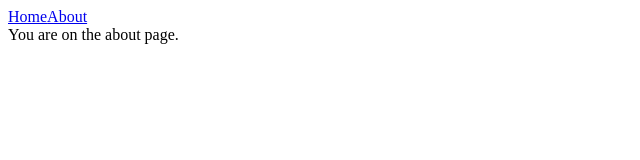
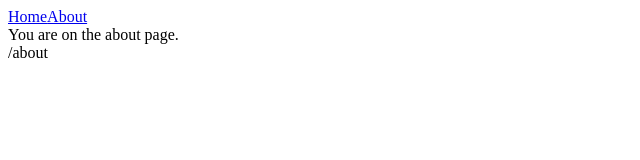
Before and after one commit to sonimanish180/React-Assignments-Set-2---Adding-Navigation-to-React-App, a React app: page /about in a window 1280 px wide. Shown: the top 160 px of the page, without its empty margins (0-640 px from the left). Built offline with nearby package versions, Linux system fonts and the light colour scheme.

Commit message:
chnages1

```diff
--- a/src/components/About.jsx
+++ b/src/components/About.jsx
@@ -9,5 +9,11 @@ import React from "react";
 
 // export default About;
 export default function About() {
-  return <div>You are on the about page.</div>;
+  // const path = this.props.path;
+  return (
+    <>
+      <div>You are on the about page.</div>
+      {/* <LocationDisplay paths={"about"} /> */}
+    </>
+  );
 }
--- a/src/components/App.js
+++ b/src/components/App.js
@@ -2,7 +2,9 @@ import React, { Component } from "react";
 import { Route, Switch } from "react-router-dom";
 import "../styles/App.css";
 import About from "./About";
+import Badpage from "./BadPage";
 import Home from "./Home";
+import LocationDisplay from "./LocationDisplay";
 
 class App extends Component {
   render() {
@@ -12,9 +14,11 @@ class App extends Component {
         <a href="/">Home</a>
         <a href="/about">About</a>
         <Switch>
-          <Route path="/about" component={About} />
-          <Route path="/" component={Home} />
+          <Route exact path="/about" render={() => <About />} />
+          <Route exact path="/" render={() => <Home />} />
+          <Route component={Badpage} />
         </Switch>
+        <LocationDisplay />
         {/* <Home />
         <About /> */}
       </div>
--- /dev/null
+++ b/src/components/BadPage.jsx
@@ -0,0 +1,9 @@
+import React from "react";
+
+export default function Badpage() {
+  return (
+    <>
+      <div>No match</div>
+    </>
+  );
+}
--- a/src/components/Home.jsx
+++ b/src/components/Home.jsx
@@ -1,5 +1,11 @@
 import React from "react";
 
 export default function Home() {
-  return <div>You are home.</div>;
+  // const path = this.props.path;
+  return (
+    <>
+      <div>You are home.</div>
+      {/* <LocationDisplay paths={"home"} /> */}
+    </>
+  );
 }
--- a/src/components/LocationDisplay.jsx
+++ b/src/components/LocationDisplay.jsx
@@ -1,5 +1,15 @@
 import React from "react";
+import { useLocation } from "react-router-dom";
 
 export default function LocationDisplay() {
-  return <div>You are home.</div>;
+  let location = useLocation();
+  // const path = this.props.path;
+  // console.log(this.props.path);
+  return (
+    <>
+      <div data-testid="location-display">{location.pathname}</div>
+      {/* {this.props.paths === "home" && <div>{"/"}</div>}
+      {this.props.paths === "about" && <div>{"/about"}</div>} */}
+    </>
+  );
 }
```
